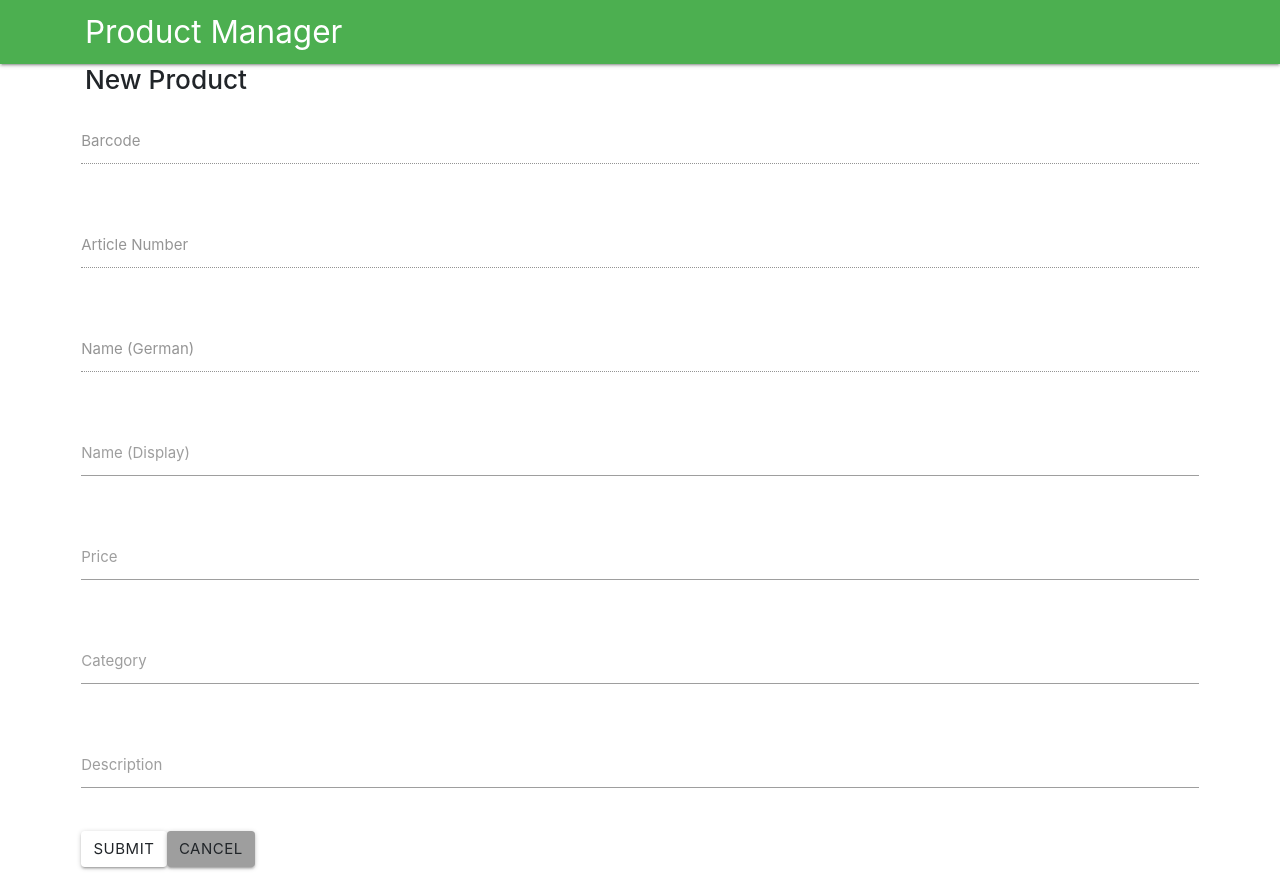
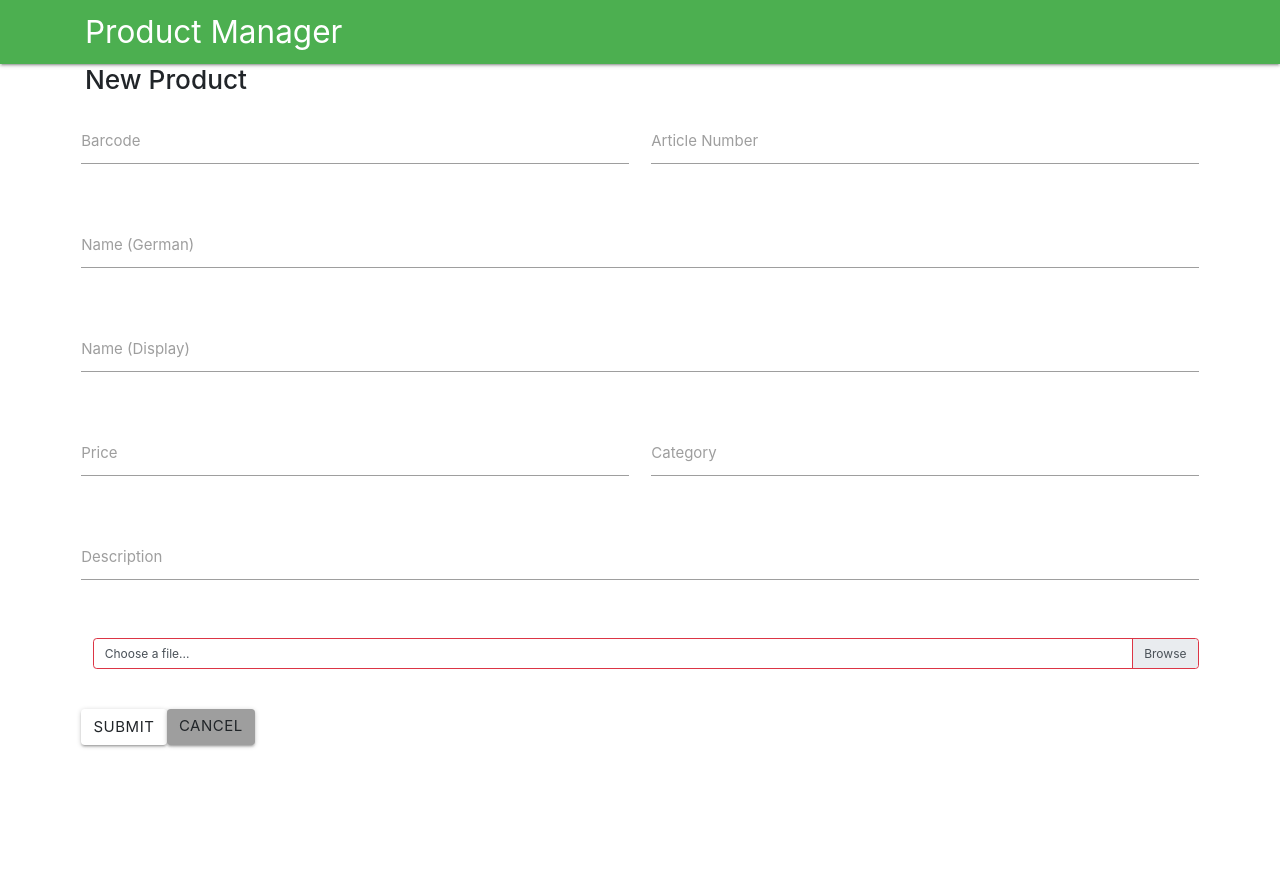
Before and after one commit to bebbo-zz/vuebaseline, a Vue app: page /#/new in a window 1280 px wide. After the commit the page ends 800 px from the top, so only its background shows below. Built offline with nearby package versions, Linux system fonts and the light colour scheme.

Commit message:
starting image upload

```diff
--- a/src/components/Display.vue
+++ b/src/components/Display.vue
@@ -1,5 +1,10 @@
 <template>
 <div>
+    <div class="fixed-action-btn">
+                <router-link to="/new" class="btn-floating btn-large red">
+                    <i class="fa fa-plus"></i>
+                </router-link>
+    </div>
     <div class="row" v-for="i in Math.ceil(products.length / 3)" v-bind:key="i">
         <div v-for="product in products.slice((i - 1) * 3, i * 3)" v-bind:key="product.id" class="col-md-4 col-6 my-1">
             <b-card
--- a/src/components/NewProduct.vue
+++ b/src/components/NewProduct.vue
@@ -4,20 +4,18 @@
         <div class="row">
             <form @submit.prevent="saveEmployee" class="col s12">
                 <div class="row">
-                    <div class="input-field col s12">
-                        <input disabled type="text" v-model="barcode" required>
+                    <div class="input-field col s6">
+                        <input type="text" v-model="barcode" required>
                         <label>Barcode</label>
                     </div>
-                </div>
-                <div class="row">
-                    <div class="input-field col s12">
-                        <input disabled type="text" v-model="article_number" required>
+                    <div class="input-field col s6">
+                        <input type="text" v-model="article_number" required>
                         <label>Article Number</label>
                     </div>
                 </div>
                 <div class="row">
                     <div class="input-field col s12">
-                        <input disabled type="text" v-model="name_ger" required>
+                        <input type="text" v-model="name_ger" required>
                         <label>Name (German)</label>
                     </div>
                 </div>
@@ -28,13 +26,11 @@
                     </div>
                 </div>
                 <div class="row">
-                    <div class="input-field col s12">
+                    <div class="input-field col s6">
                         <input type="text" v-model="price" required>
                         <label>Price</label>
                     </div>
-                </div>
-                <div class="row">
-                    <div class="input-field col s12">
+                    <div class="input-field col s6">
                         <input type="text" v-model="category" required>
                         <label>Category</label>
                     </div>
@@ -43,6 +39,11 @@
                     <div class="input-field col s12">
                         <input type="text" v-model="description" required>
                         <label>Description</label>
+                    </div>
+                </div>
+                <div class="row">
+                    <div class="input-field col s12">
+                        <b-form-file v-model="file" :state="Boolean(file)" accept="image/jpeg, image/png, image/gif" placeholder="Choose a file..."></b-form-file>
                     </div>
                 </div>
                 <button type="submit" class="btn">Submit</button>
@@ -70,11 +71,14 @@ export default {
             name_ger: null,
             price: null,
             size: null,
-            tags: null
+            tags: null,
+            file: null
         }
     },
     methods: {
         saveEmployee () {
+
+
             var db = firebaseApp.firestore();
 
             db.collection('products').add({
@@ -89,6 +93,42 @@ export default {
                 size: this.size
             })
             .then(docRef => {
+                firebaseApp.auth().signInAnonymously().then(function() {
+
+                    console.log("document added on id: " + docRef.id)
+                    if(file != null) {
+                        var storageSpace = "images/" + docRef.id + "_0"
+                        var uploadTask = storageRef.child('images/rivers.jpg').put(file);
+
+                        // Register three observers:
+                        // 1. 'state_changed' observer, called any time the state changes
+                        // 2. Error observer, called on failure
+                        // 3. Completion observer, called on successful completion
+                        uploadTask.on('state_changed', function(snapshot){
+                        // Observe state change events such as progress, pause, and resume
+                        // Get task progress, including the number of bytes uploaded and the total number of bytes to be uploaded
+                        var progress = (snapshot.bytesTransferred / snapshot.totalBytes) * 100;
+                        console.log('Upload is ' + progress + '% done');
+                        switch (snapshot.state) {
+                            case firebase.storage.TaskState.PAUSED: // or 'paused'
+                            console.log('Upload is paused');
+                            break;
+                            case firebase.storage.TaskState.RUNNING: // or 'running'
+                            console.log('Upload is running');
+                            break;
+                        }
+                        }, function(error) {
+                        // Handle unsuccessful uploads
+                        }, function() {
+                            // Handle successful uploads on complete
+                            // For instance, get the download URL: https://firebasestorage.googleapis.com/...
+                            uploadTask.snapshot.ref.getDownloadURL().then(function(downloadURL) {
+                                console.log('File available at', downloadURL);
+                            })
+                            // hier sollte das images ebenfalls in die Datenbank geschrieben werden
+                        })
+                    }
+                })
                 this.$router.push('/')
             })
             .catch(error => {
```
